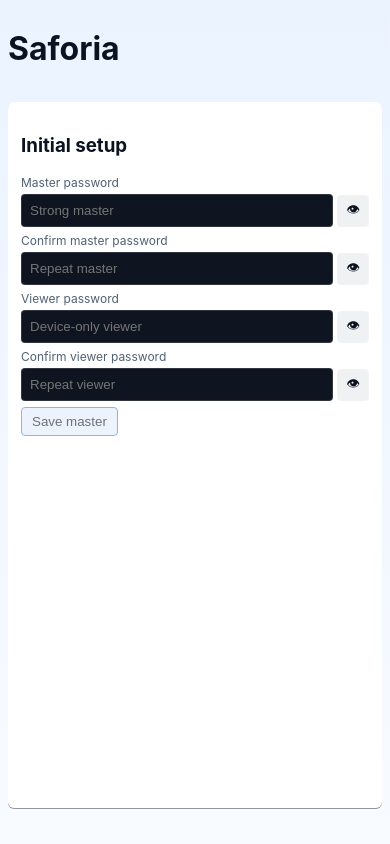
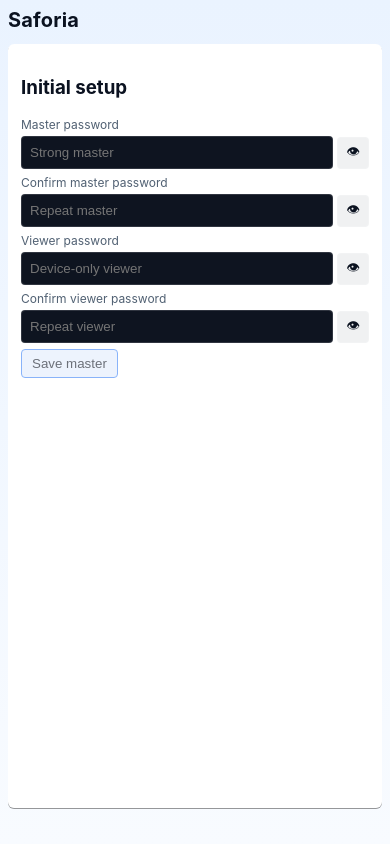
Before and after one commit to projscale/saforia, a React (Vite) app: page / in a window 390 px wide. Built offline with nearby package versions, Linux system fonts and the light colour scheme.

Commit message:
fix(mobile-header): remove duplicate brand title in MobileUnified; use global app-title; hide 'How it works' button on mobile; adjust app-title sizing/spacing

```diff
--- a/src/styles.css
+++ b/src/styles.css
@@ -20,6 +20,7 @@ html, body, #root { height: 100%; }
 html, body { overflow: hidden; overscroll-behavior: none; }
 #root { overflow: hidden; }
 body { margin: 0; font-family: Inter, ui-sans-serif, system-ui, Segoe UI, Roboto, Helvetica, Arial, Apple Color Emoji, Segoe UI Emoji; background: var(--bg); color: var(--fg); }
+.app-title { margin: 0; letter-spacing: .2px; }
 .container { max-width: 1080px; margin: 0 auto; padding: 12px; display: grid; gap: 12px; height: 100%; min-height: 0; grid-template-rows: auto 1fr auto; overflow: hidden; }
 .row { display: flex; gap: 8px; flex-wrap: wrap; align-items: center; }
 .col { display: flex; flex-direction: column; gap: 6px; }
@@ -139,6 +140,7 @@ label { font-size: 12px; color: var(--muted); }
 
 /* Mobile layout adjustments */
 @media (max-width: 600px) {
+  .app-title { font-size: 20px; line-height: 1.2; }
   .mobile-menu-btn { position: fixed; top: 10px; right: 10px; width: 36px; height: 36px; border-radius: 8px; border: 1px solid var(--border); background: #151b25; color: var(--fg); z-index: 10006; display: inline-flex; align-items: center; justify-content: center; }
   .drawer { left: 0; right: 0; width: 100vw; max-width: 100vw; border-left: none; border-top: 1px solid var(--border); }
   .drawer .tabs { position: sticky; top: 0; background: var(--panel); z-index: 2; padding-top: 4px; }
--- a/src/ui/App.tsx
+++ b/src/ui/App.tsx
@@ -130,10 +130,12 @@ export function App() {
     <div className="container">
       <ToastContainer toasts={toasts} onClose={remove} />
       <div className="row" style={{ alignItems: 'center', justifyContent: 'space-between' }}>
-        <h1>Saforia</h1>
+        <h1 className="app-title">Saforia</h1>
         {hasMaster && (
           <div className="row" style={{ marginLeft: 'auto', alignItems: 'center' }}>
-            <button className="btn" onClick={() => emit('settings:open', 'about')} title={t('howItWorks')}>{t('howItWorks')}</button>
+            {!isMobile && (
+              <button className="btn" onClick={() => emit('settings:open', 'about')} title={t('howItWorks')}>{t('howItWorks')}</button>
+            )}
             <ProfileSwitcher
               onToast={(t,k)=>push(t,k as any)}
               methods={methods}
--- a/src/ui/screens/MobileUnified.tsx
+++ b/src/ui/screens/MobileUnified.tsx
@@ -182,13 +182,7 @@ export function MobileUnified({ methods, defaultMethod, autosaveQuick, blocked,
 
   return (
     <div className="card unified-card" style={{ gridColumn: '1 / -1', display: 'flex', flexDirection: 'column', minHeight: 0 }} onTouchStart={onTouchStart} onTouchMove={onTouchMove} onTouchEnd={onTouchEnd}>
-      {/* Top app bar: brand only (global menu button is in App header) */}
-      <div className="row" style={{ alignItems: 'center', justifyContent: 'space-between', marginBottom: 8 }}>
-        <div className="row" style={{ gap: 8 }}>
-          <h2 style={{ margin: 0 }}>Saforia</h2>
-        </div>
-        <div></div>
-      </div>
+      {/* No local brand bar on mobile; global app bar renders in App header */}
 
       {/* Secondary bar: either search or section header with back */}
       {page === 'home' ? (
```
